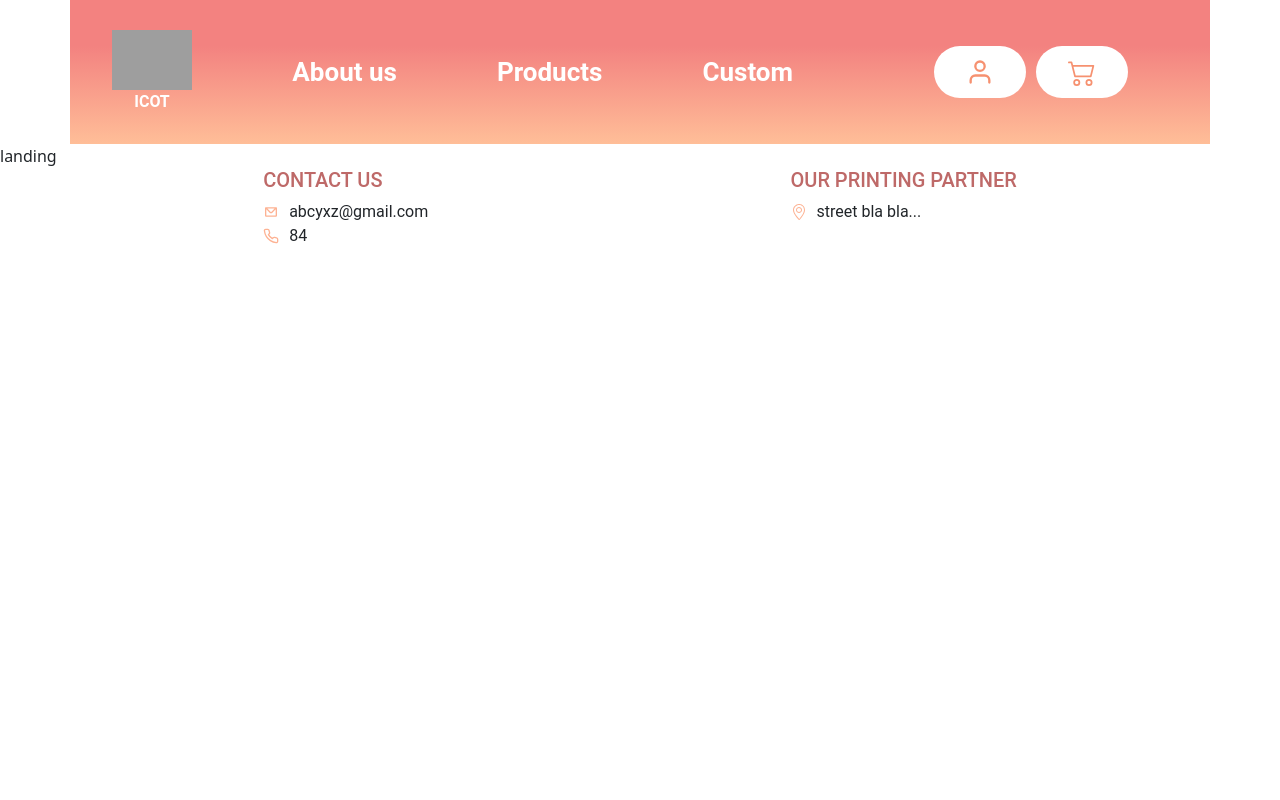
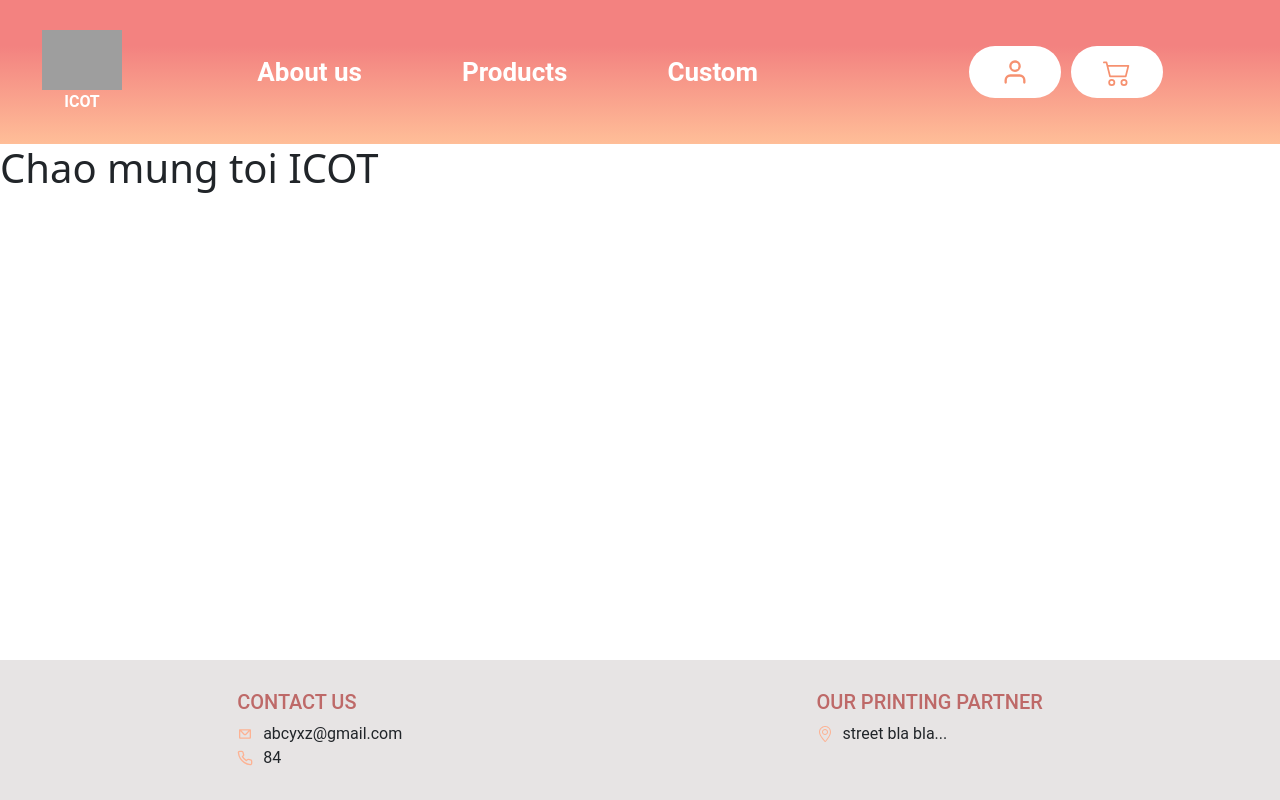
Before and after one commit to The-nin/EXE201, a React (Vite) app: page / in a window 1280 px wide. Built offline with nearby package versions, Linux system fonts and the light colour scheme; grey boxes are pictures that could not be loaded.

Commit message:
fix header, landingPage

```diff
--- a/src/components/Footer/Footer.jsx
+++ b/src/components/Footer/Footer.jsx
@@ -7,8 +7,7 @@ import footer from "./Footer.module.scss";
 
 function Footer() {
   return (
-    <Container>
-      <div className={footer["container"]}>
+    <Container fluid className={footer["container"]}>
       <div className={footer["left-section"]}>
         <h3 className={footer["title"]}>CONTACT US</h3>
         <div className={footer["email"]}>
@@ -29,7 +28,6 @@ function Footer() {
           street bla bla...
         </div>
       </div>
-      </div>
     </Container>
   );
 }
--- a/src/components/Footer/Footer.module.scss
+++ b/src/components/Footer/Footer.module.scss
@@ -1,8 +1,9 @@
 .container{
     display: flex;
     justify-content: space-around;
-    background-color: #fff;
+    background-color: #e7e4e4;
     font-family: 'Roboto', sans-serif;
+    padding: 30px;
 
     .left-section{
 
--- a/src/components/Header/Header.jsx
+++ b/src/components/Header/Header.jsx
@@ -1,4 +1,3 @@
-import React from "react";
 import { Image } from "react-bootstrap";
 import Container from "react-bootstrap/Container";
 import { Link } from "react-router-dom";
@@ -10,7 +9,7 @@ import header from "./styles/Header.module.scss";
 function Header() {
   return (
     <>
-      <Container className={header["container"]}>
+      <Container fluid className={header["container"]}>
         <div className={header["logo-title"]}>
           <Link to="/" className={header["logo-name"]}>
             <Image
--- /dev/null
+++ b/src/components/ProductCarousel/ProductCarousel.jsx
@@ -0,0 +1,30 @@
+import Carousel from "react-bootstrap/Carousel";
+
+function ProductCarousel() {
+  return (
+    <Carousel>
+      <Carousel.Item>
+        <Carousel.Caption>
+          <h3>First slide label</h3>
+          <p>Nulla vitae elit libero, a pharetra augue mollis interdum.</p>
+        </Carousel.Caption>
+      </Carousel.Item>
+      <Carousel.Item>
+        <Carousel.Caption>
+          <h3>Second slide label</h3>
+          <p>Lorem ipsum dolor sit amet, consectetur adipiscing elit.</p>
+        </Carousel.Caption>
+      </Carousel.Item>
+      <Carousel.Item>
+        <Carousel.Caption>
+          <h3>Third slide label</h3>
+          <p>
+            Praesent commodo cursus magna, vel scelerisque nisl consectetur.
+          </p>
+        </Carousel.Caption>
+      </Carousel.Item>
+    </Carousel>
+  );
+}
+
+export default ProductCarousel;
--- a/src/layout/RootLayout.jsx
+++ b/src/layout/RootLayout.jsx
@@ -1,18 +1,22 @@
-import React from "react";
 import { Outlet } from "react-router-dom";
 import Header from "../components/Header/Header";
 import Footer from "../components/Footer/Footer";
+import rl from "./styles/RootLayout.module.scss";
 
 function RootLayout() {
   return (
-    <div>
-      <Header />
+    <div className={rl["root-layout"]}>
+      <div className={rl["header"]}>
+        <Header />
+      </div>
 
-      <main>
+      <main className={rl["main"]}>
         <Outlet />
       </main>
 
-      <Footer />
+      <div className={rl["footer"]}>
+        <Footer />
+      </div>
     </div>
   );
 }
--- /dev/null
+++ b/src/layout/styles/RootLayout.module.scss
@@ -0,0 +1,17 @@
+.root-layout{
+    display: flex;
+    flex-direction: column;
+    min-height: 100vh;
+
+    .header{
+        width: 100%;
+    }
+
+    .main{
+        flex: 1;
+    }
+
+    .footer{
+        width: 100%;
+    }
+}
--- a/src/pages/landingPage/index.jsx
+++ b/src/pages/landingPage/index.jsx
@@ -1,7 +1,14 @@
-import React from "react";
+import ProductCarousel from "../../components/ProductCarousel/ProductCarousel";
 
 function LandingPage() {
-  return <div>landing</div>;
+  return (
+    <div className="background">
+      <h1>Chao mung toi ICOT</h1>
+      <div>
+        <ProductCarousel />
+      </div>
+    </div>
+  );
 }
 
 export default LandingPage;
```
Lines whose indentation alone changed are shown as unchanged.
